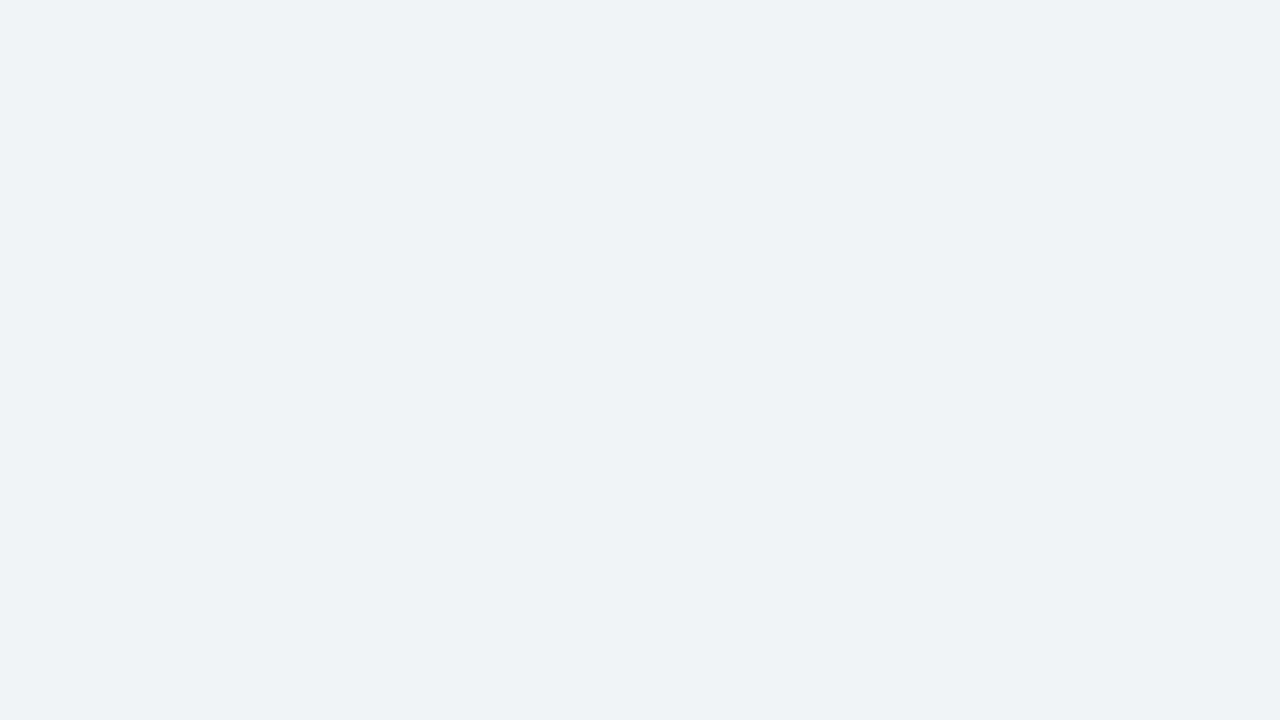
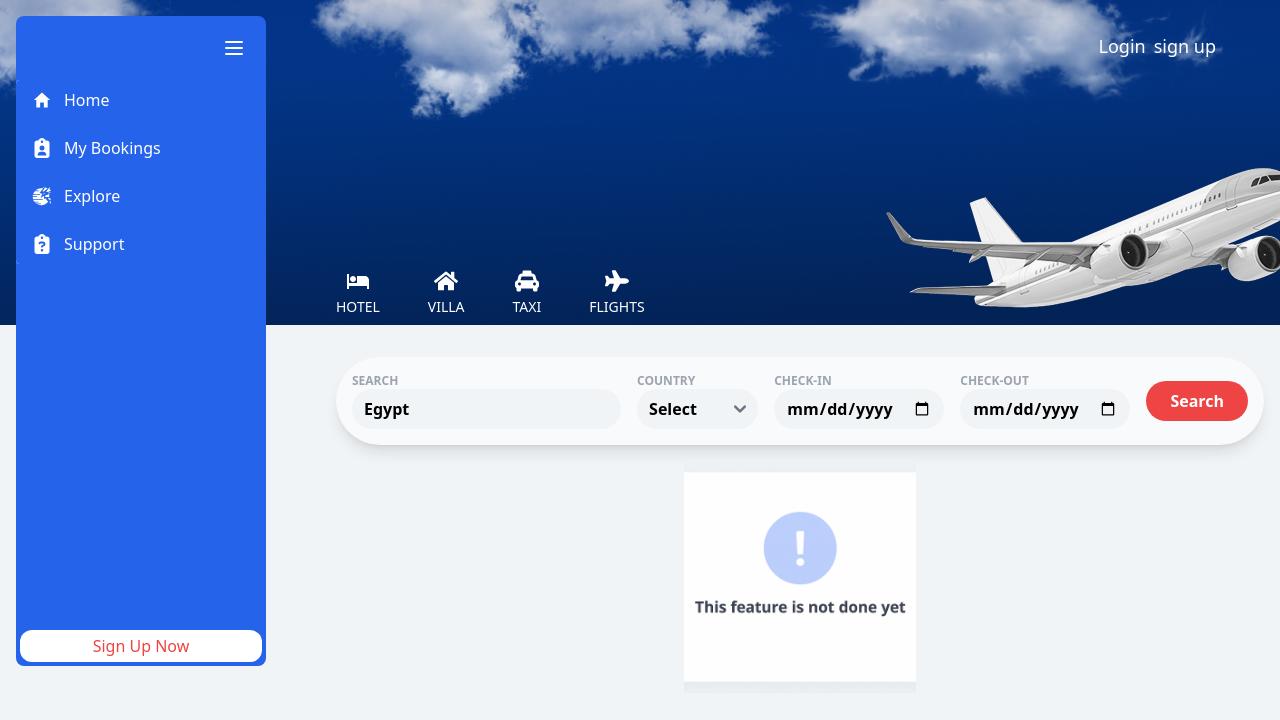
Before and after one commit to yosefamr1/Booking_App, a React app: page /notdone in a window 1280 px wide. Before the commit this address had no page. Shown: the top 720 px of the page. Built offline with nearby package versions, Linux system fonts and the light colour scheme; the HTML template or start-up script is replaced by a standard one.

Commit message:
not done page added & added to buttons

```diff
--- a/src/App.jsx
+++ b/src/App.jsx
@@ -1,24 +1,24 @@
-import { useEffect, useState } from 'react'
-import reactLogo from './assets/react.svg'
-import viteLogo from '/vite.svg'
-import './App.css'
-import NavBar from './components/NavBar/NavBar'
-import HomePage from './pages/HomePage/HomePage'
-import { Route, Routes } from 'react-router-dom'
-import Detailspage from './pages/DetailsPage/Detailspage'
-import LoginPage from './pages/LoginPage/LoginPage'
-import RegisterPage from './pages/RegisterPage/Register'
-import BookingReview from './pages/BookingReview/BookingReview'
-import { useDispatch } from 'react-redux'
-import { loadUserFromStorage } from './store/userSlice'
-import HotelCard from './components/HotelCard/HotelCard'
-import HotelsPage from './pages/HotelsPage/HotelsPage'
-import ProtectedRoute from './components/ProtectedRoute/ProtectedRoute'
-import MyBookings from './pages/MyBookingsPage/MyBookingsPage'
-import HotelSearchPage from './pages/HotelSearchPage/HotelSearchPage'
+import { useEffect, useState } from "react";
+import reactLogo from "./assets/react.svg";
+import viteLogo from "/vite.svg";
+import "./App.css";
+import NavBar from "./components/NavBar/NavBar";
+import HomePage from "./pages/HomePage/HomePage";
+import { Route, Routes } from "react-router-dom";
+import Detailspage from "./pages/DetailsPage/Detailspage";
+import LoginPage from "./pages/LoginPage/LoginPage";
+import RegisterPage from "./pages/RegisterPage/Register";
+import BookingReview from "./pages/BookingReview/BookingReview";
+import { useDispatch } from "react-redux";
+import { loadUserFromStorage } from "./store/userSlice";
+import HotelCard from "./components/HotelCard/HotelCard";
+import HotelsPage from "./pages/HotelsPage/HotelsPage";
+import ProtectedRoute from "./components/ProtectedRoute/ProtectedRoute";
+import MyBookings from "./pages/MyBookingsPage/MyBookingsPage";
+import HotelSearchPage from "./pages/HotelSearchPage/HotelSearchPage";
+import NotDonePage from "./pages/NotDonePage/NotDonePage";
 
 function App() {
-
   const dispatch = useDispatch();
 
   useEffect(() => {
@@ -41,23 +41,21 @@ function App() {
           }
         />
         <Route path="/login" element={<LoginPage />} />
+        <Route path="/notdone" element={<NotDonePage />} />
         <Route path="/register" element={<RegisterPage />} />
         <Route path="/hotels" element={<HotelsPage />} />
-        <Route path="/mybookings" element={
-          <ProtectedRoute>
-            <MyBookings />
-          </ProtectedRoute>
-        } />
+        <Route
+          path="/mybookings"
+          element={
+            <ProtectedRoute>
+              <MyBookings />
+            </ProtectedRoute>
+          }
+        />
         <Route path="/searchpage" element={<HotelSearchPage />} />
-
-
-
-
-
-
       </Routes>
-    </div >
-  )
+    </div>
+  );
 }
 
-export default App
+export default App;
--- a/src/components/NavIcons/NavIcons.jsx
+++ b/src/components/NavIcons/NavIcons.jsx
@@ -9,9 +9,9 @@ export default function NavIcons() {
 
     const items = [
         { id: "hotel", label: "HOTEL", icon: <MdHotel />, path: "/hotels" },
-        { id: "villa", label: "VILLA", icon: <FaHome />, path: "" },
-        { id: "taxi", label: "TAXI", icon: <FaTaxi />, path: "" },
-        { id: "flights", label: "FLIGHTS", icon: <FaPlane />, path: "" },
+        { id: "villa", label: "VILLA", icon: <FaHome />, path: "/notdone" },
+        { id: "taxi", label: "TAXI", icon: <FaTaxi />, path: "/notdone" },
+        { id: "flights", label: "FLIGHTS", icon: <FaPlane />, path: "/notdone" },
     ];
 
     const handleClick = (id, path) => {
--- a/src/components/SideBar/SideBar.jsx
+++ b/src/components/SideBar/SideBar.jsx
@@ -46,14 +46,14 @@ function SideBar() {
                             </SidebarItem>
 
                             <SidebarItem
-                                onClick={() => navigate("/home")}
+                                onClick={() => navigate("/hotels")}
                                 icon={() => <GiExplodingPlanet color="white" size={20} />}
                                 className='text-white pl-5 cursor-pointer'>
                                 {!collapsed && 'Explore'}
                             </SidebarItem>
 
                             <SidebarItem
-                                onClick={() => navigate("/home")}
+                                onClick={() => navigate("/notdone")}
                                 icon={() => <FaClipboardQuestion color="white" size={20} />}
                                 className='text-white pl-5 cursor-pointer'>
                                 {!collapsed && 'Support'}
--- /dev/null
+++ b/src/pages/NotDonePage/NotDonePage.jsx
@@ -0,0 +1,26 @@
+import React from "react";
+import NavBar from "../../components/NavBar/NavBar";
+import SideBar from "../../components/SideBar/SideBar";
+import SearchFilterBar from "../../components/SearchFilterBar/SearchFilterBar";
+import NotDone from "../../assets/images/NotDone.png";
+
+
+function NotDonePage() {
+  return (
+    <>
+      <NavBar className="w-full" />
+      <SideBar />
+
+      <div className="content ml-80 p-4">
+        <SearchFilterBar />
+        <div className="loginprotected flex flex-col items-center justify-center gap-2 w-1/2 m-auto">
+          <div className="loginphoto w-1/2">
+            <img src={NotDone} alt="Protected Route" />
+          </div>
+        </div>
+      </div>
+    </>
+  );
+}
+
+export default NotDonePage;
```
Also changed, not shown: src/assets/images/NotDone.png (added).
